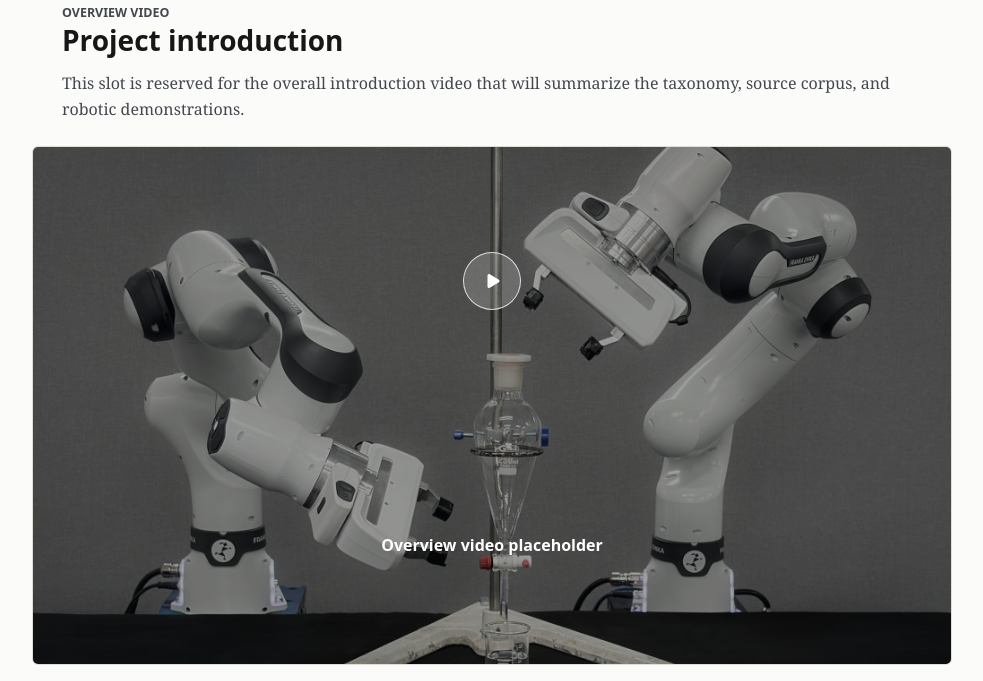
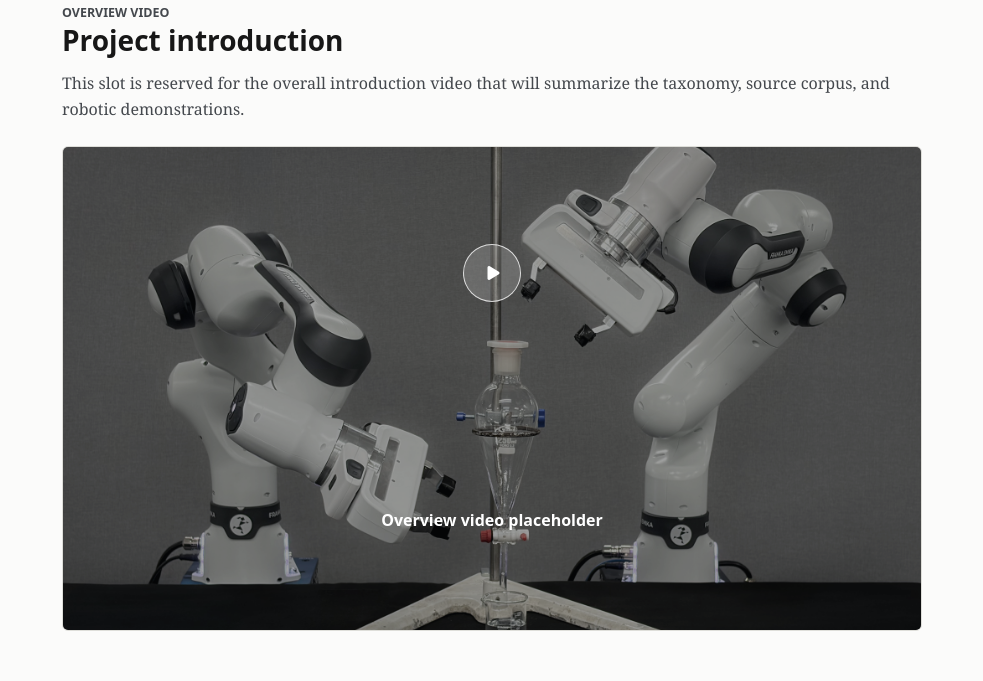
Before and after one commit to tarmac-paper/tarmac-paper.github.io, a plain HTML site: page index.html in a window 1280 px wide. Shown: the part 793-1474 px from the top of the page, without its empty margins (148-1131 px from the left). Drawn offline with Linux system fonts and the light colour scheme.

Commit message:
Match overview video width to text

```diff
--- a/static/css/index.css
+++ b/static/css/index.css
@@ -265,7 +265,7 @@ h3 {
 
 .overview-video-placeholder {
   position: relative;
-  max-width: 920px;
+  max-width: var(--text-width);
   margin: 0 auto;
   overflow: hidden;
   border: 1px solid var(--line);
```
